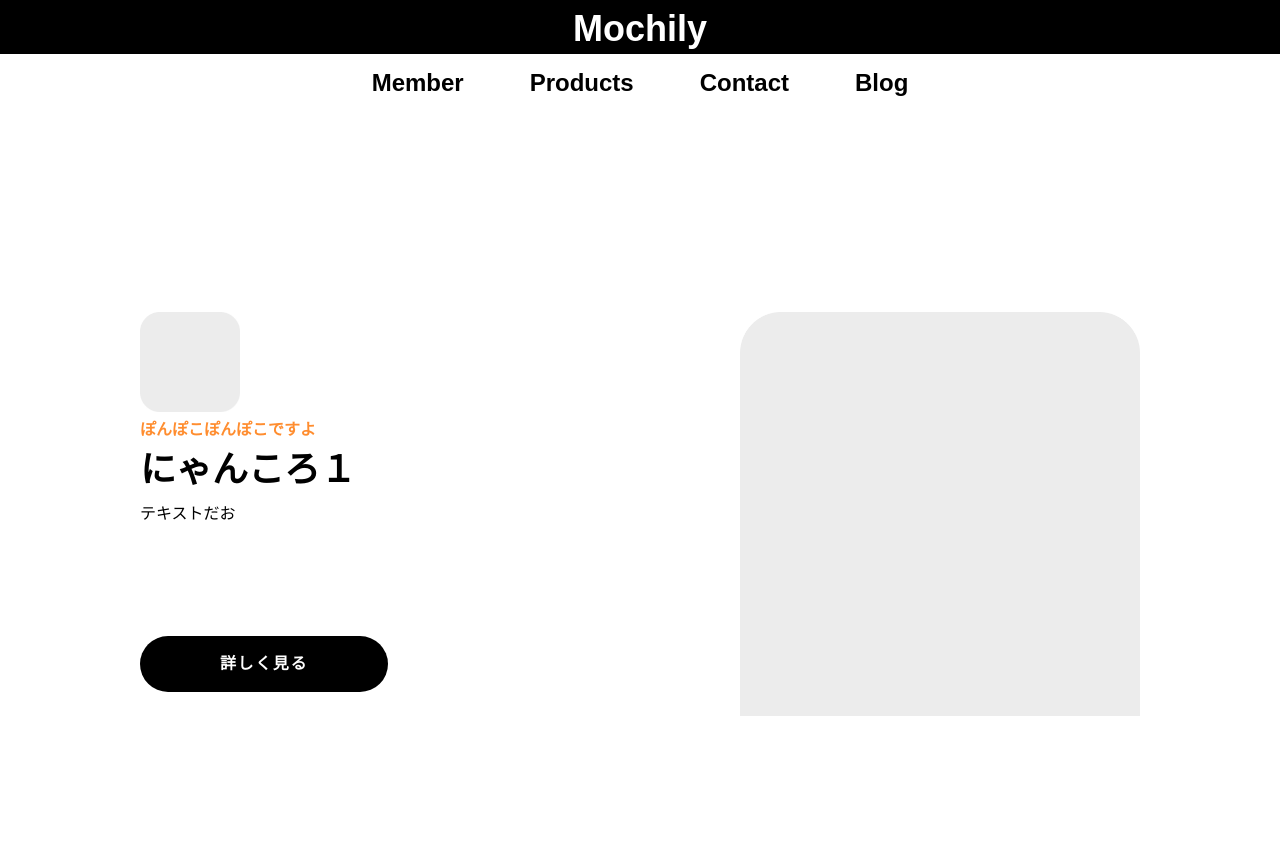
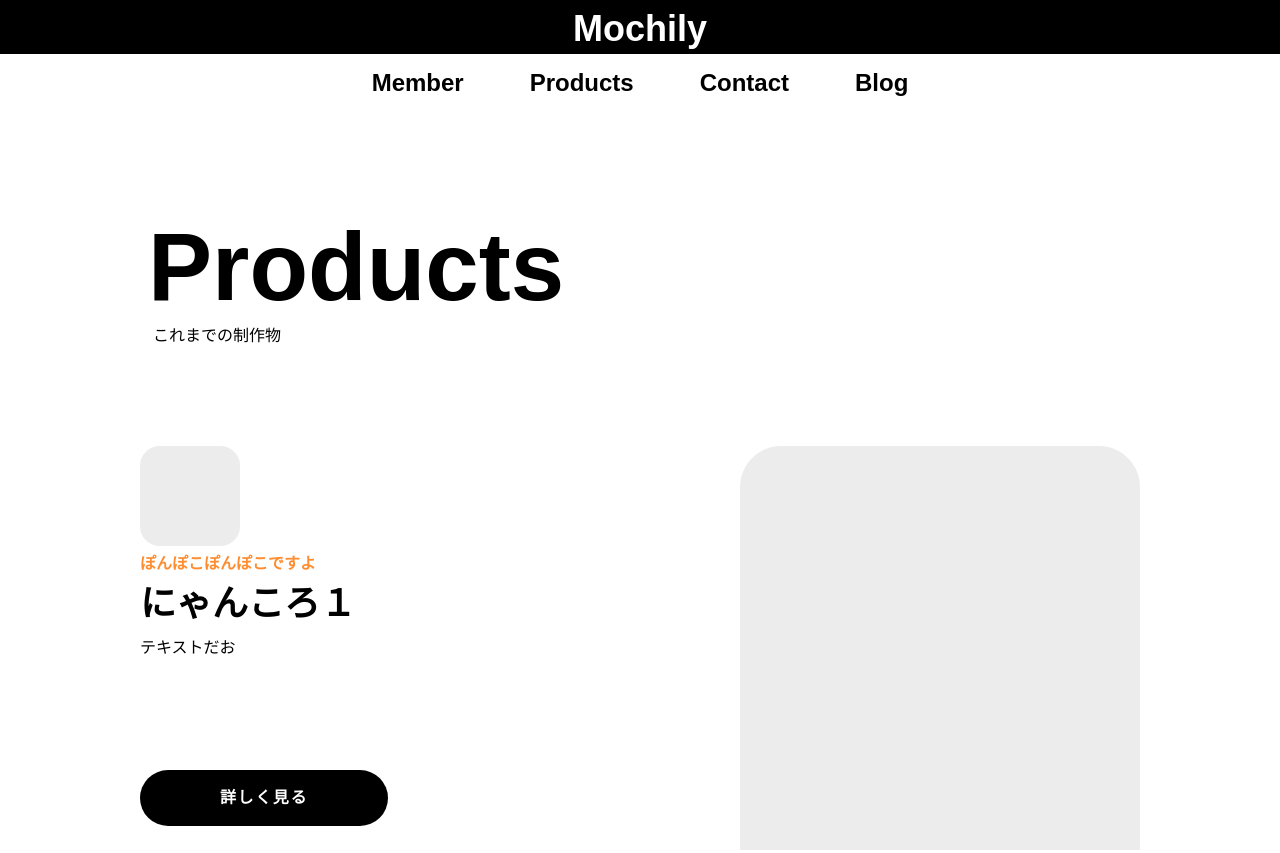
Before and after one commit to Mochily/Mochily, a Gatsby site: page / in a window 1280 px wide. Shown: the top 853 px of the page. Built offline with nearby package versions, Linux system fonts and the light colour scheme; Gatsby itself is replaced by a stand-in of ours.

Commit message:
Productsっていうタイトル表示の部分つくった

```diff
--- a/src/components/App/AppEven.jsx
+++ b/src/components/App/AppEven.jsx
@@ -4,6 +4,7 @@ import Src2 from "../../images/mock.png"
 import Button from "../Button/Button.jsx"
 import * as styles from "./AppListEven.module.scss"
 
+//偶数個目のアプリを表示する
 const AppEven = ({ iconImg, appName, catchCopy, description, mockImg }) => {
   return (
     <div className={styles.wrapper}>
--- a/src/components/App/AppListEven.module.scss
+++ b/src/components/App/AppListEven.module.scss
@@ -22,7 +22,7 @@ h1 {
 
 .flex {
   display: flex;
-  margin-top: 200px;
+  margin-bottom: 200px;
   justify-content: center;
 }
 
--- a/src/components/App/AppListOdd.module.scss
+++ b/src/components/App/AppListOdd.module.scss
@@ -22,7 +22,7 @@ h1 {
 
 .flex {
   display: flex;
-  margin-top: 200px;
+  margin-bottom: 200px;
   justify-content: center;
 }
 
--- /dev/null
+++ b/src/components/App/Products.jsx
@@ -0,0 +1,14 @@
+import React from "react"
+import * as styles from "./Products.module.scss"
+
+//アプリを表示するところのタイトル表示
+const Products = () => {
+  return (
+    <div className={styles.wrapper}>
+      <h1 className={styles.title}>Products</h1>
+      <p className={styles.subtitle}>これまでの制作物</p>
+    </div>
+  )
+}
+
+export default Products
--- /dev/null
+++ b/src/components/App/Products.module.scss
@@ -0,0 +1,13 @@
+@import "../../styles/assets.scss";
+
+.title {
+  font-size: 6rem;
+  margin-bottom: 0;
+}
+.wrapper {
+  margin: 100px 20px;
+}
+
+.subtitle {
+  margin: 0px 0px 0px 5px;
+}
--- a/src/components/Container/Container.module.scss
+++ b/src/components/Container/Container.module.scss
@@ -1,7 +1,7 @@
 @import "../../styles/assets.scss";
 
 .container {
-  max-width: 85%;
+  max-width: 80%;
   margin: 0 auto;
   width: 100%;
   @include mq(sm) {
--- a/src/pages/index.js
+++ b/src/pages/index.js
@@ -4,6 +4,7 @@ import Layout from "../components/Layout/Layout"
 import useSiteMetadata from "../hooks/useSiteMetadata"
 
 import App from "../components/App/App"
+import Products from "../components/App/Products"
 import Container from "../components/Container/Container"
 
 const Index = ({ data, location }) => {
@@ -11,6 +12,7 @@ const Index = ({ data, location }) => {
   return (
     <Layout location={location} title={title}>
       <Container>
+        <Products />
         <App flug={true}
         appName="にゃんころ１" catchCopy="ぽんぽこぽんぽこですよ" description="テキストだお"/>
         <App flug={false}
```
